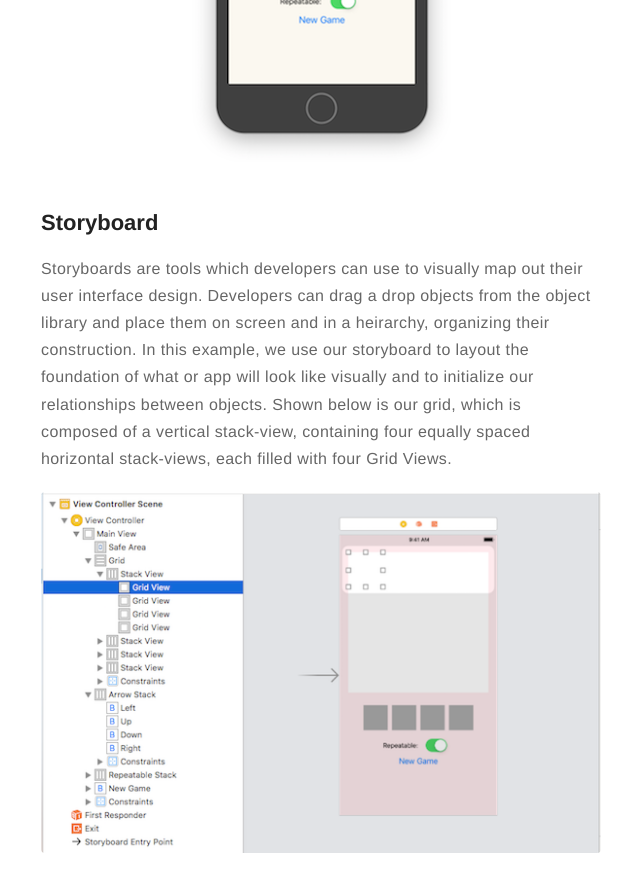
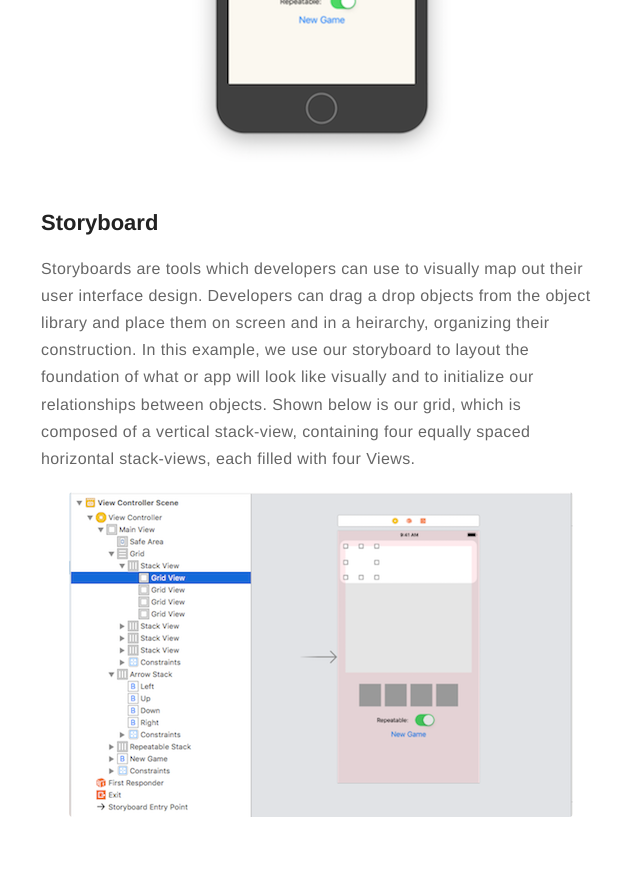
Before and after one commit to eriktanner/SwiftAppBlog, a Jekyll site: the page built from _posts/2019-02-22-2048.markdown, in a window 1280 px wide and 900 px high, scrolled down 2471 px. Shown: the top 892 px of the window, without its empty margins (319-959 px from the left). Built offline with Jekyll 4.4.1, drawn with Linux system fonts in a browser that asks for light colours; comment, search, counter and statistics services are not loaded.

```diff
--- a/_posts/2019-02-22-2048.markdown
+++ b/_posts/2019-02-22-2048.markdown
@@ -69,7 +69,7 @@ The first class project for CMSC436 was to recreate the popular mobile game 2048
 ## Storyboard
 
 <div style="margin-bottom: 0px;">
-    <p> Storyboards are tools which developers can use to visually map out their user interface design. Developers can drag a drop objects from the object library and place them on screen and in a heirarchy, organizing their construction. In this example, we use our storyboard to layout the foundation of what or app will look like visually and to initialize our relationships between objects. Shown below is our grid, which is composed of a vertical stack-view, containing four equally spaced horizontal stack-views, each filled with four Grid Views. </p>
+    <p> Storyboards are tools which developers can use to visually map out their user interface design. Developers can drag a drop objects from the object library and place them on screen and in a heirarchy, organizing their construction. In this example, we use our storyboard to layout the foundation of what or app will look like visually and to initialize our relationships between objects. Shown below is our grid, which is composed of a vertical stack-view, containing four equally spaced horizontal stack-views, each filled with four Views. </p>
 </div>
 
 {: style="text-align:center"}
```
Also changed, not shown: assets/images/2048/gridViewStoryBoard.png.
